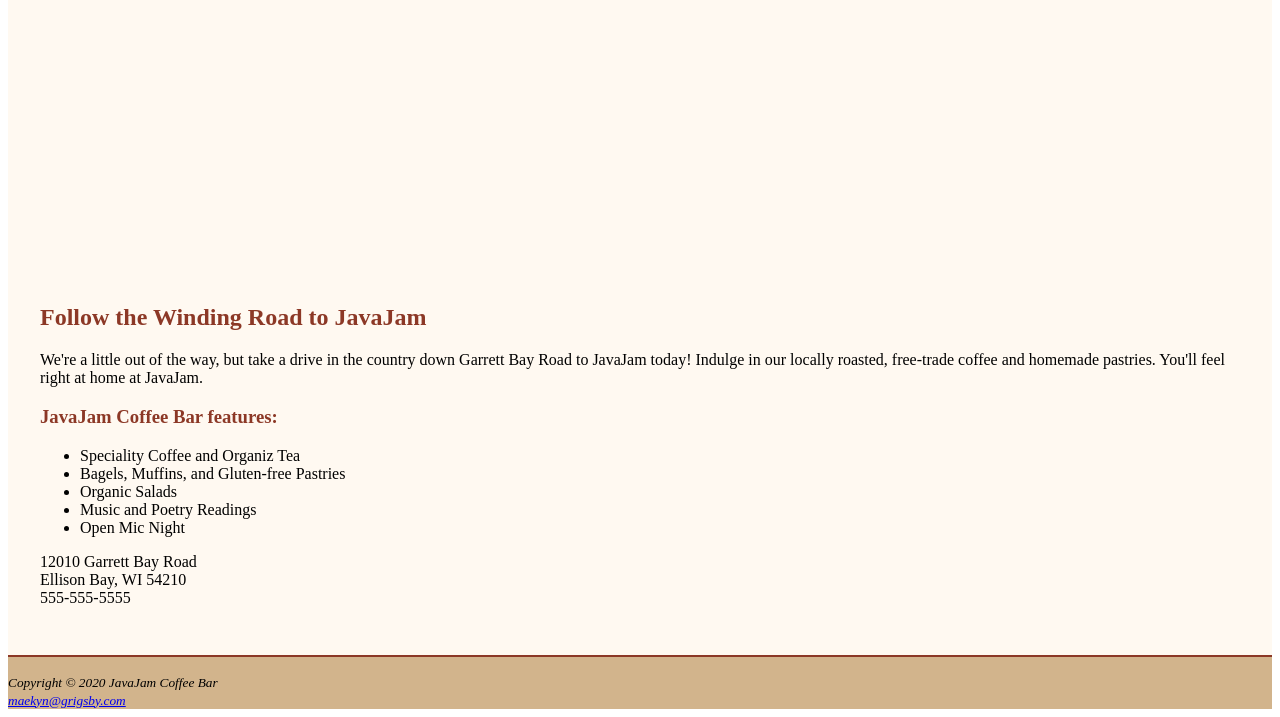
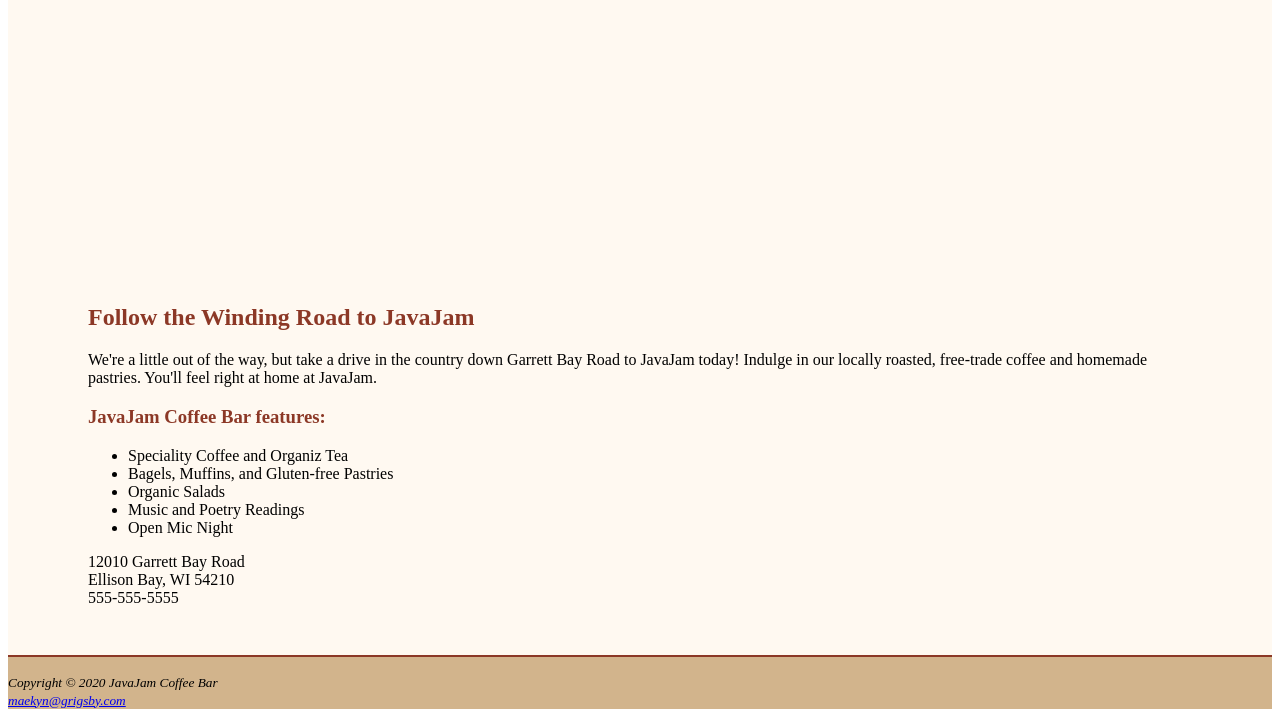
Before and after one commit to SICTC-CS/java-jam-maekyngrigs10, a plain HTML site: page ch4-visuals/index.html in a window 1280 px wide. Shown: the part 190-907 px from the top of the page. Drawn offline with Linux system fonts and the light colour scheme.

Commit message:
Update style.css

```diff
--- a/ch4-visuals/style.css
+++ b/ch4-visuals/style.css
@@ -56,8 +56,8 @@ h3,dt,h2{
 
 main {
     display:block;
-    padding-left: 2em;
-    padding-right: 2em;
+    padding-left: 5em;
+    padding-right: 5em;
     padding-bottom: 2em;
 }
 
```
